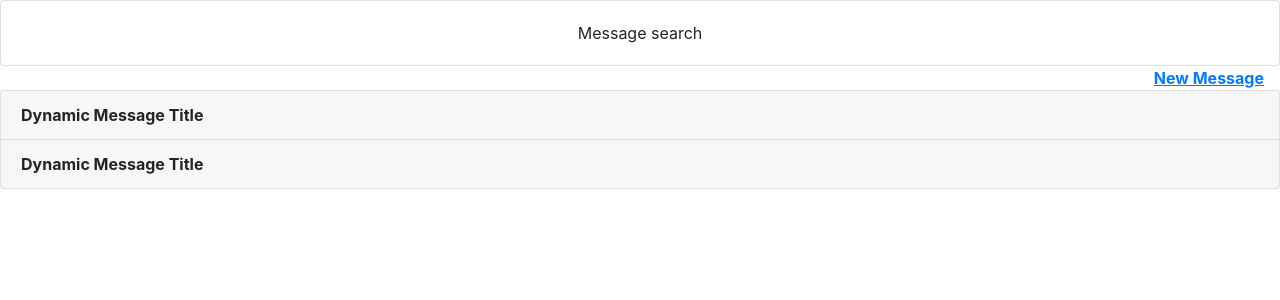
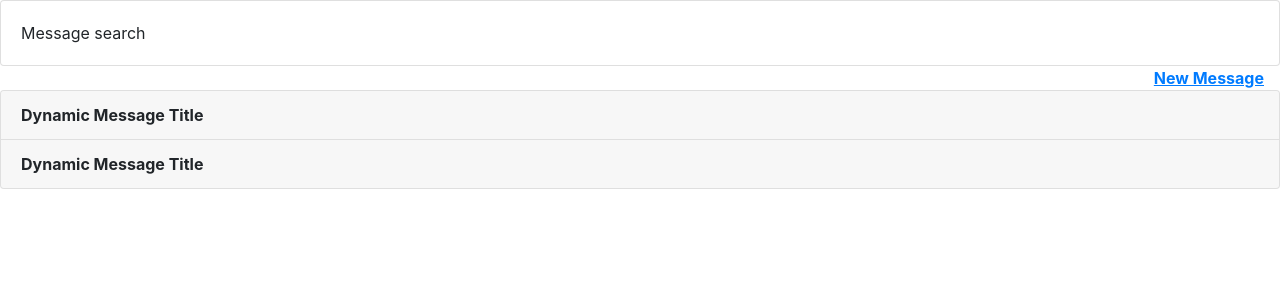
Before and after one commit to anatcase/BalaByte, a React (Create React App) app: page / in a window 1280 px wide. Shown: the top 300 px of the page. Built offline with nearby package versions, Linux system fonts and the light colour scheme.

Commit message:
Remove text align center from App.css

```diff
--- a/src/App.css
+++ b/src/App.css
@@ -1,6 +1,6 @@
-.App {
+/* .App {
   text-align: center;
-}
+} */
 
 .App-logo {
   height: 40vmin;
--- a/src/components/MessagesAccordion.js
+++ b/src/components/MessagesAccordion.js
@@ -60,7 +60,7 @@ class MessagesAccordion extends React.Component {
                                             </Col>
                                         </Row>
                                     </Col>
-                                    <Col>
+                                    <Col className="text-left">
                                         <h6>Comments:</h6>
                                     </Col>
                                 </Row>
```
